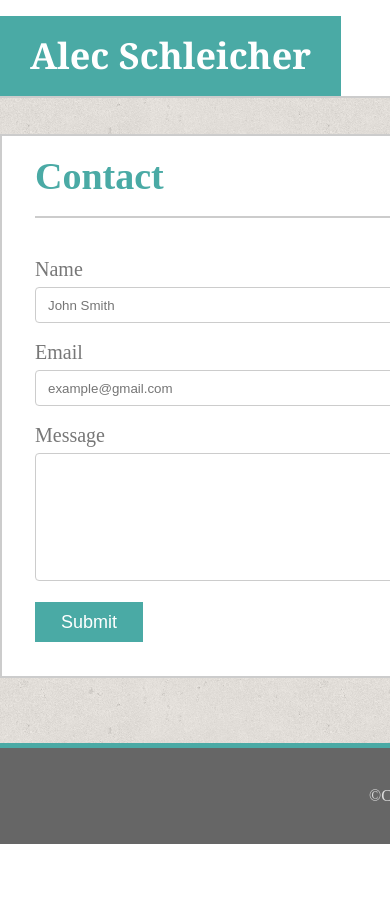
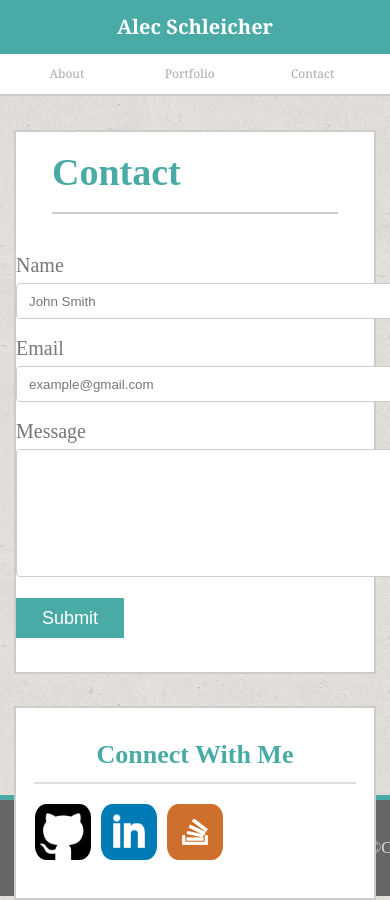
Before and after one commit to schleicherbiker/Responsive-Portfolio, a plain HTML site: page contact.html in a window 390 px wide. Shown: the top 900 px of the page. Before the commit the page ends 844 px from the top, so only its background shows below. Drawn offline with Linux system fonts and the light colour scheme.

Commit message:
Finished index.html

```diff
--- a/assets/css/style.css
+++ b/assets/css/style.css
@@ -258,13 +258,17 @@ footer {
 }
 
 #connectTitle {
-    display: inline;
+    display: inline-block;
     position: relative;
     top: 26px;
-    padding: 20px 0 20px 0;
+    padding: 8px 0 20px 0;
     font-size: 26px;
     font-weight: bold;
-    border-bottom: 2px #cccccc solid;
+    border-bottom: 2px #ccc solid;
+    border-bottom: #ccc 2px solid;
+    width: auto;
+    height: 20px;
+    margin-bottom: 0;
 }
 
 #content {
@@ -286,7 +290,7 @@ footer {
     width: 230px;
     height: 60px;
     position: relative;
-    top: 76px;
+    top: 46px;
 }
 
 #container {
@@ -299,3 +303,154 @@ footer {
     height: 680px;
     margin-top: 36px;
 }
+
+@media (max-width: 1108px) {
+    #headerContent, #footer, #content, #textAboutMe {
+        width: auto;
+    }
+
+    #headerName {
+        position: relative;
+        left: 64px;
+    }
+
+    .button, .separator {
+        position: relative;
+        right: 64px;
+    }
+
+    #content {
+        margin: 0 64px 136px 64px;
+    }
+    #mainContent {
+        width: calc(100% - 306px);
+    }
+
+    .contentTitle {
+        width: auto;
+        margin: 0 36px 0 36px;
+    }
+}
+
+@media (max-width: 820px) {
+    #profilePic {
+        margin-right:  0;
+    }
+}
+
+@media (max-width: 768px) {
+    #mainContent {
+        width: 100%;
+        position: relative;
+        left: -2px;
+        top: -2px;
+        clear: both;
+        margin-bottom: 220px;
+    }
+
+    header {
+        height: 80px;
+    }
+
+    #headerName {
+        position: relative;
+        left: 16px;
+        top: 0;
+        padding-top: 6px;
+        height: 74px;
+    }
+
+    .button, .separator {
+        position: relative;
+        right: 16px;
+        font-size: 16px;
+        height: 80px;
+    }
+
+
+    #profilePic {
+        margin-right: 32px;
+        margin-bottom: 10px;
+    }
+
+    #content {
+        margin: 0 16px 136px 16px;
+        padding: 0;
+        height: calc(100% + 290px);
+        z-index: 1;
+    }
+
+    aside {
+        width: 646px;
+        position: relative;
+        left: 2px;
+        bottom: 190px;
+        width: 100%;
+    }
+
+    #connectTitle {
+        margin: 0;
+        border-bottom: 2px #ddd solid;
+        width: 90%;
+        height: 20px;
+    }
+
+    #connect {
+        text-align: left;
+    }
+
+    #images {
+        margin: auto;
+        padding: 0;
+        width: 90%;
+    }
+
+    .icon {
+        position: relative;
+        left: -4px;
+        float: left;
+    }
+}
+
+@media (max-width: 640px) {
+    #headerContent {
+        display: static;
+        margin: 0;
+        padding: 0;
+    }
+
+    #headerName {
+        width: 100%;
+        position: relative;
+        left: 0;
+        padding: 0;
+        height: 54px;
+        font-size: 20px;
+    }
+
+    .button {
+        float: right;
+        width: 31.5%;
+        padding: 0;
+        margin: 0;
+        height: 40px;
+        font-size: 12px;
+    }
+
+    .button:hover {
+        background-color: white;
+    }
+
+    header {
+        height: 94px;
+    }
+
+    #profilePic {
+        width: 100%;
+        margin-bottom: 24px;
+    }
+
+    .separator {
+        display: none;
+    }
+}
```
Also changed, not shown: index.html (+7 -6 lines).
